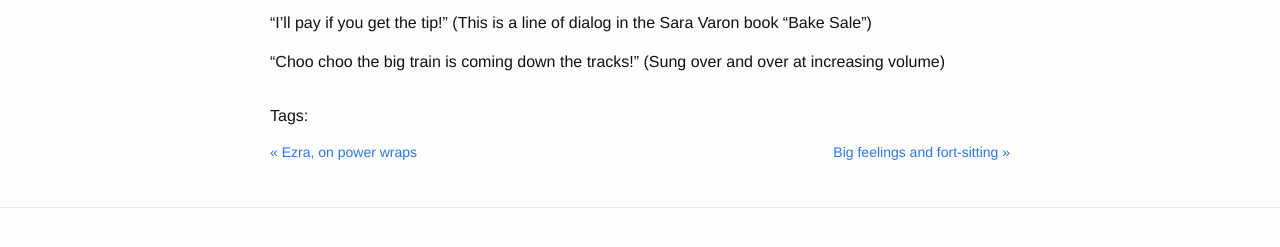
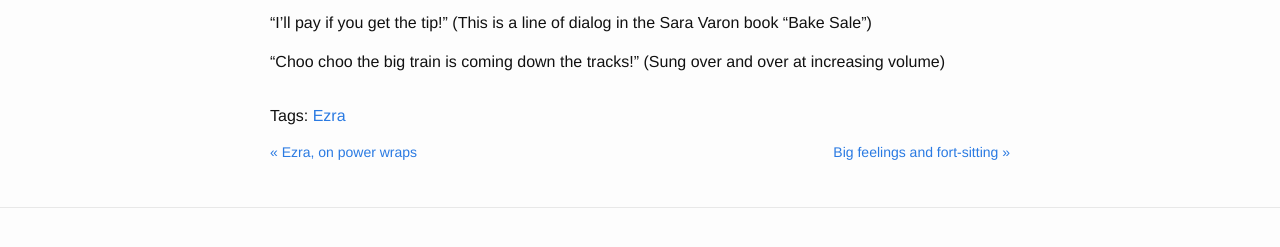
Before and after one commit to waisbrot/kidsay, a Jekyll site: the page built from _posts/2014-08-07-Two-things-Ezra-is-repeating-today.md, in a window 1280 px wide. Shown: the part 206-453 px from the top of the page. Built offline with Jekyll 4.4.1, drawn with Linux system fonts in a browser that asks for light colours.

Commit message:
add ezra tag

```diff
--- a/_posts/2014-08-07-Two-things-Ezra-is-repeating-today.md
+++ b/_posts/2014-08-07-Two-things-Ezra-is-repeating-today.md
@@ -4,7 +4,7 @@ title: Two things Ezra is repeating today
 date: 2014-08-07 19:06:06 -0000
 categories:
 tags:
-
+- Ezra
 ---
 "I'll pay if you get the tip!" (This is a line of dialog in the Sara Varon book "Bake Sale")
 
```
